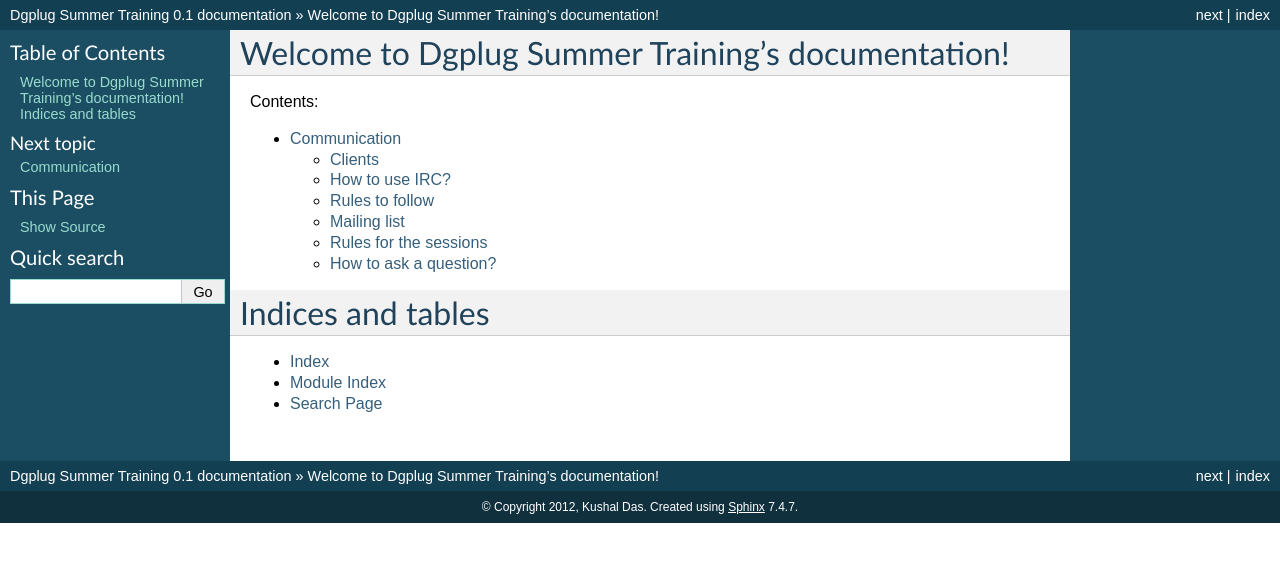
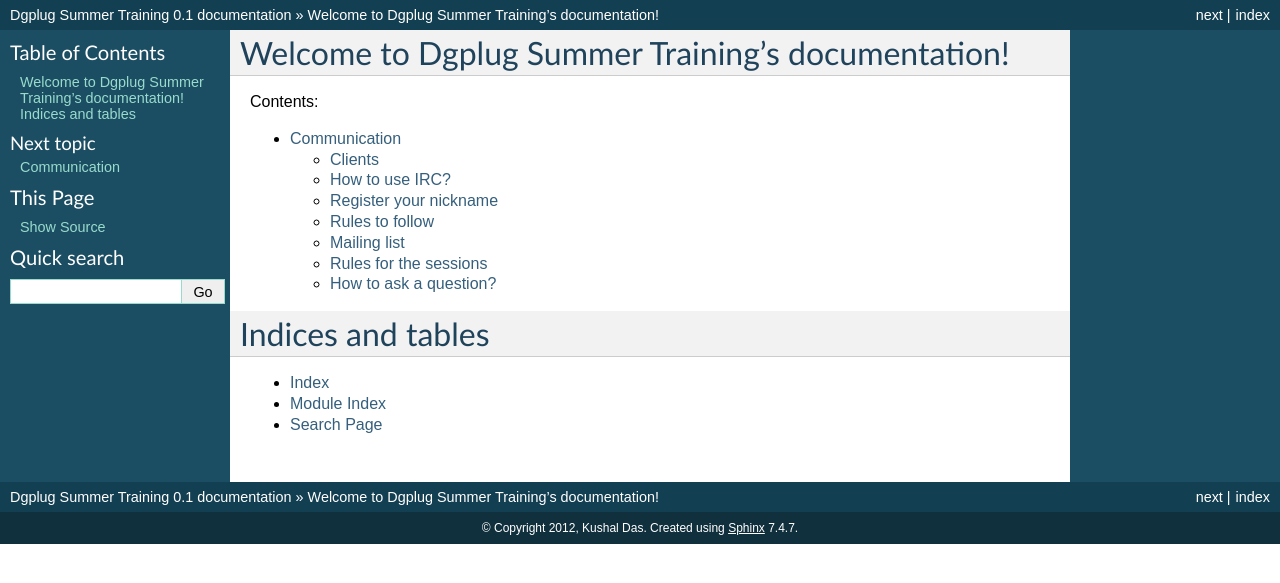
Before and after one commit to kushaldas/summertraining, a Sphinx documentation site: the page built from docs/index.rst, in a window 1280 px wide. Shown: the top 583 px of the page. Built offline with Sphinx 7.4.7, drawn with Linux system fonts in a browser that asks for light colours.

Commit message:
Register your nick

```diff
--- a/docs/communication.rst
+++ b/docs/communication.rst
@@ -16,6 +16,11 @@
 ----------------
 
 Read `this guide<https://fedoraproject.org/wiki/How_to_use_IRC>`_.
+
+Register your nickname
+-----------------------
+
+Remember to register your nickname, you can follow `this guide<http://www.wikihow.com/Register-a-User-Name-on-Freenode>`_.
 
 Rules to follow
 ---------------
```
